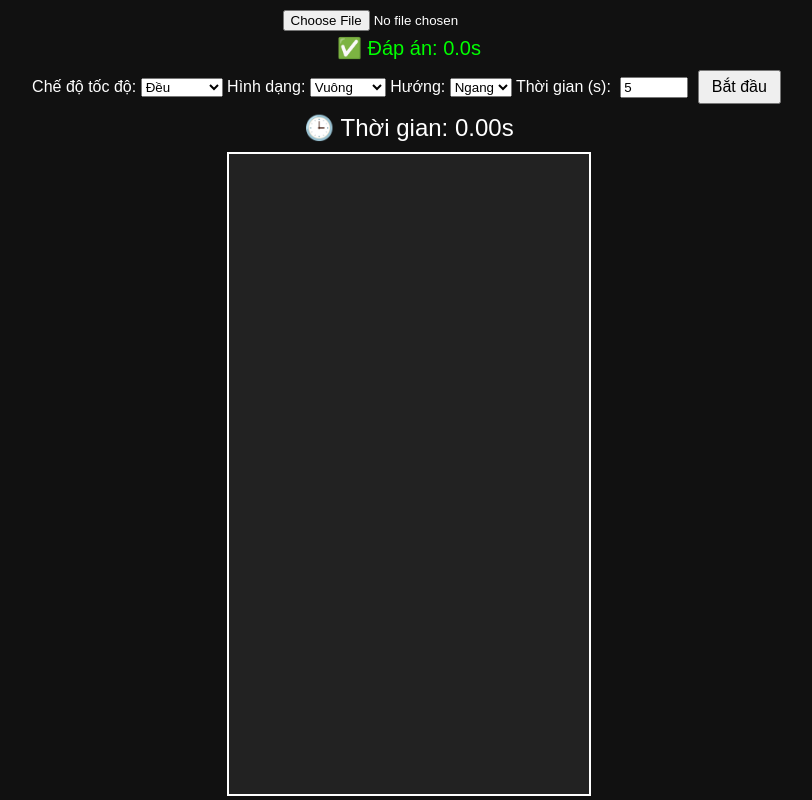
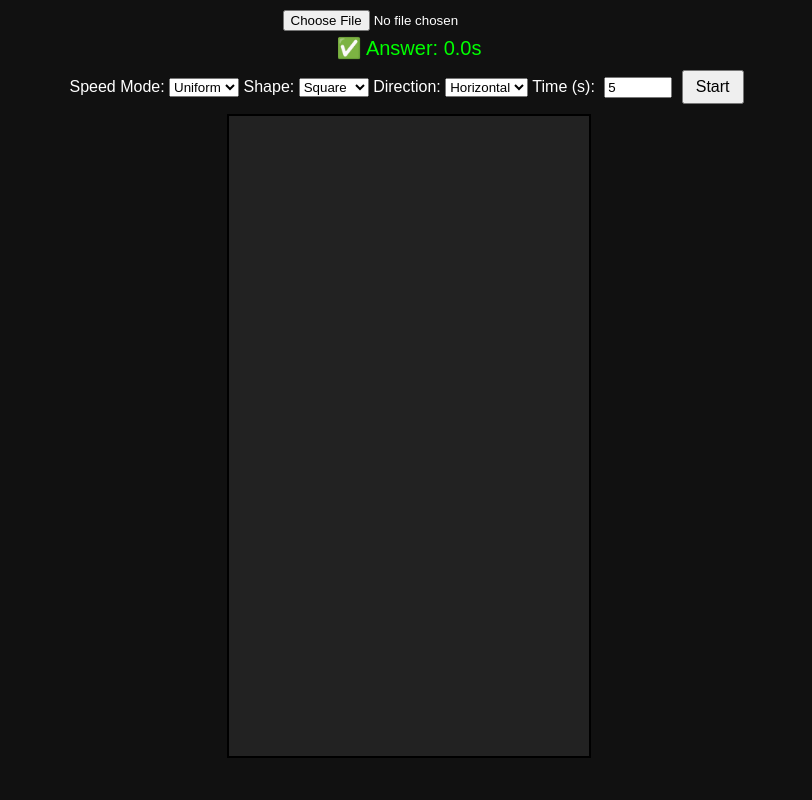
Before and after one commit to Hovinhtu/YTGames, a plain HTML site: page index.html in a window 1280 px wide. Shown: the whole page, without its empty margins (231-1043 px from the left). Drawn offline with Linux system fonts and the light colour scheme.

Commit message:
Done Game

```diff
--- a/index.html
+++ b/index.html
@@ -15,7 +15,7 @@
       font-family: sans-serif;
     }
     canvas {
-      border: 2px solid #fff;
+      border: 2px solid #000;
       background: #222;
       margin-top: 10px;
     }
@@ -46,35 +46,35 @@
 <body>
   <input type="file" id="imagePicker" accept="image/*" style="margin-top:10px; color:#fff;">
 
-  <div class="answer" id="answer" style="display: block;">✅ Đáp án: 0.0s</div>
+  <div class="answer" id="answer" style="display: block;">✅ Answer: 0.0s</div>
 
   <div class="controls">
-    <label>Chế độ tốc độ:
+    <label>Speed Mode:
       <select id="speedMode">
-        <option value="uniform">Đều</option>
-        <option value="variable">Biến thiên</option>
+        <option value="uniform">Uniform</option>
+        <option value="variable">Variable</option>
       </select>
     </label>
-    <label>Hình dạng:
+    <label>Shape:
       <select id="shapeSelect">
-        <option value="square">Vuông</option>
-        <option value="circle">Tròn</option>
-        <option value="triangle">Tam giác</option>
+        <option value="square">Square</option>
+        <option value="circle">Circle</option>
+        <option value="triangle">Triangle</option>
       </select>
     </label>
-    <label>Hướng:
+    <label>Direction:
       <select id="directionSelect">
-        <option value="horizontal">Ngang</option>
-        <option value="vertical">Dọc</option>
+        <option value="horizontal">Horizontal</option>
+        <option value="vertical">Vertical</option>
       </select>
     </label>
-    <label>Thời gian (s):
+    <label>Time (s):
       <input type="number" id="timeInput" min="1" max="30" value="5">
     </label>
-    <button onclick="startGame()">Bắt đầu</button>
+    <button onclick="startGame()">Start</button>
   </div>
-  <div class="timer" id="timer">🕒 Thời gian: 0.00s</div>
-  <div class="answer" id="answer">✅ Đáp án sẽ xuất hiện ở đây sau khi trò chơi kết thúc.</div>
+
+
   <canvas id="gameCanvas" width="360" height="640"></canvas>
 
 
@@ -211,7 +211,9 @@ let matchTime = 0;
       ctx.drawImage(pieceCanvas, 0, 0, cutSize, cutSize, pieceX, pieceY, cutSize, cutSize);
       ctx.restore();
 
-      timerEl.textContent = `🕒 Thời gian: ${(elapsed / 1000).toFixed(1)}s`;
+      ctx.fillStyle = "white";
+      ctx.font = "24px sans-serif";
+      ctx.fillText(`⏱ ${(elapsed / 1000).toFixed(1)}s`, 10, 30);
 
       if (!answerLogged && Math.abs(pieceX - cutX) < moveSpeed * 16 && Math.abs(pieceY - cutY) < moveSpeed * 16) {
         matchTime = (elapsed / 1000).toFixed(1);
```
